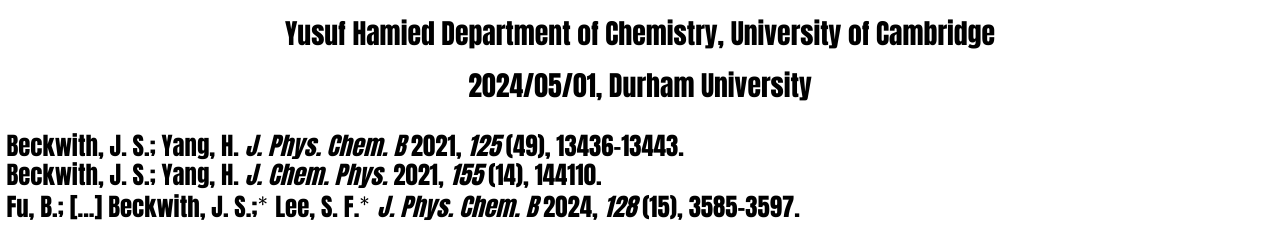
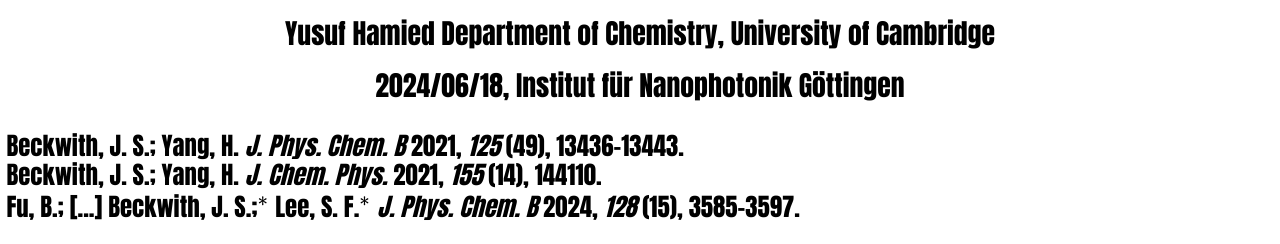
Before and after one commit to JBeckwith/2024_1hPresentation, a website: page index.html in a window 1280 px wide. Shown: the part 371-615 px from the top of the page. Drawn offline with nearby package versions, Linux system fonts and the light colour scheme; a web font is replaced by a local one.

Commit message:
Updated for Gottingen

```diff
--- a/index.html
+++ b/index.html
@@ -4,7 +4,7 @@
 		<meta charset="utf-8">
 		<meta name="viewport" content="width=device-width, initial-scale=1.0, maximum-scale=1.0, user-scalable=no">
 
-		<title> Durham University, 2024/05/01</title>
+		<title>Institut für Nanophotonik Göttingen, 2024/06/18</title>
 
 		<link rel="stylesheet" href="dist/reset.css">
 		<link rel="stylesheet" href="dist/reveal.css">
@@ -24,7 +24,7 @@
 					</h3>
 					<h3>Joseph S. Beckwith $\vert$ jsb92@cam.ac.uk</h3>
                     <h3 style="font-size:28px">Yusuf Hamied Department of Chemistry, University of Cambridge</h3>
-                    					<h3 style="margin-bottom: 1em; font-size:28px">2024/05/01, Durham University</h3>
+                    					<h3 style="margin-bottom: 1em; font-size:28px">2024/06/18, Institut für Nanophotonik Göttingen</h3>
 
                     <h3 style="font-size:25px; text-align: left" align="center">
                         <b>Beckwith, J. S.</b>; Yang, H. <i style="font-style: italic !important">J. Phys. Chem. B</i> <b>2021</b>, <i style="font-style: italic !important">125</i> (49), 13436–13443. <br>
```
